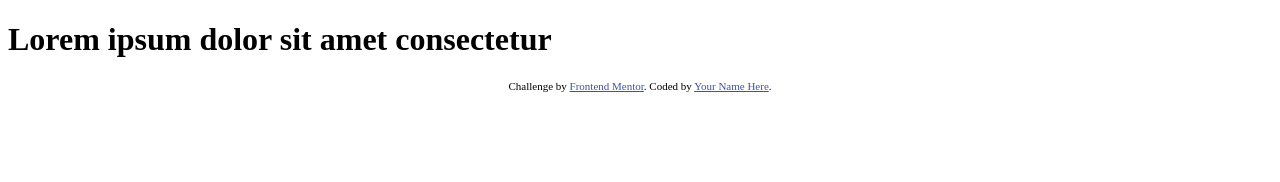
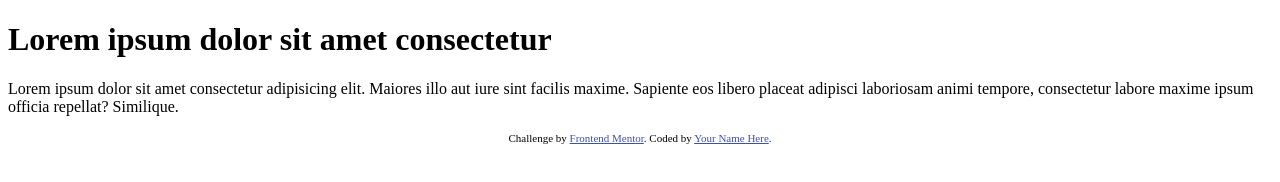
Before and after one commit to kamaleddy/github-test-repo, a plain HTML site: page index.html in a window 1280 px wide. Drawn offline with Linux system fonts and the light colour scheme.

Commit message:
update index text

```diff
--- a/index.html
+++ b/index.html
@@ -28,6 +28,13 @@
   <body>
     <h1>Lorem ipsum dolor sit amet consectetur</h1>
 
+    <p>
+      Lorem ipsum dolor sit amet consectetur adipisicing elit. Maiores illo aut
+      iure sint facilis maxime. Sapiente eos libero placeat adipisci laboriosam
+      animi tempore, consectetur labore maxime ipsum officia repellat?
+      Similique.
+    </p>
+
     <div class="attribution">
       Challenge by
       <a href="https://www.frontendmentor.io?ref=challenge" target="_blank"
```
